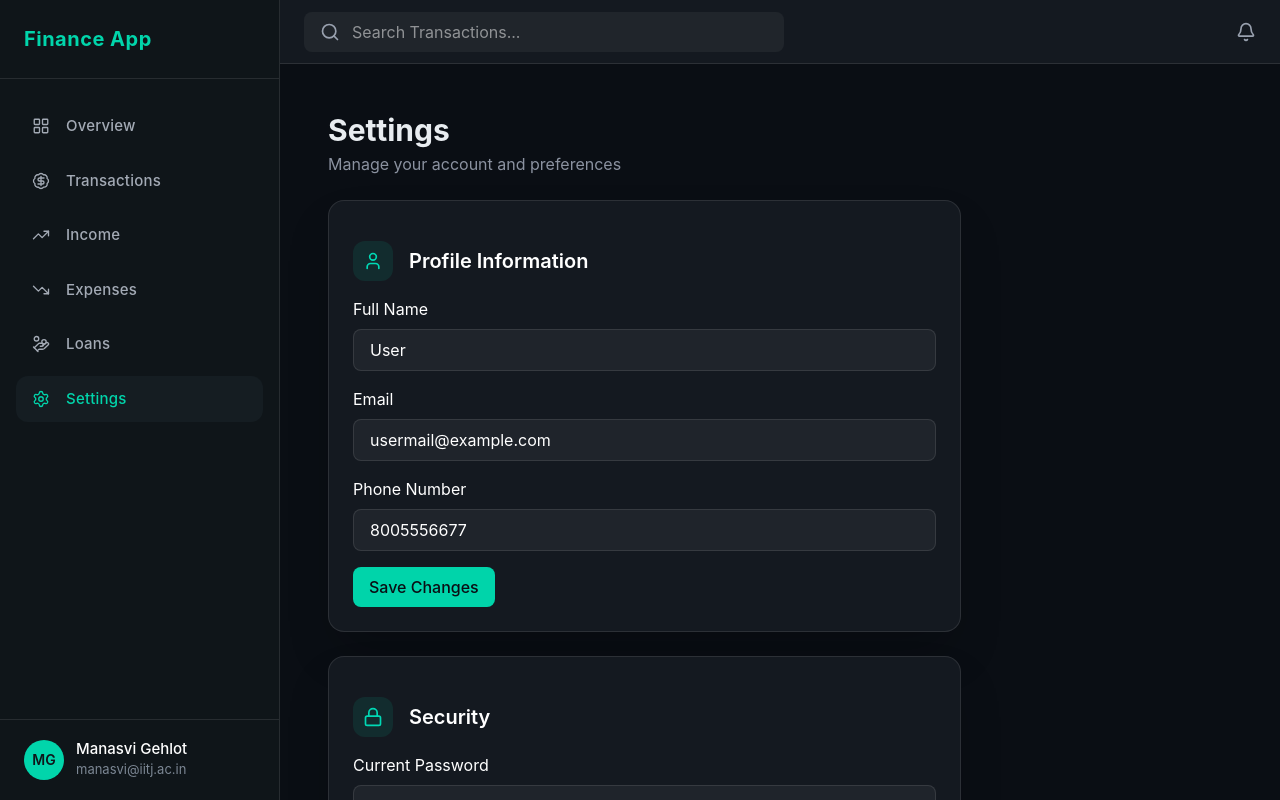
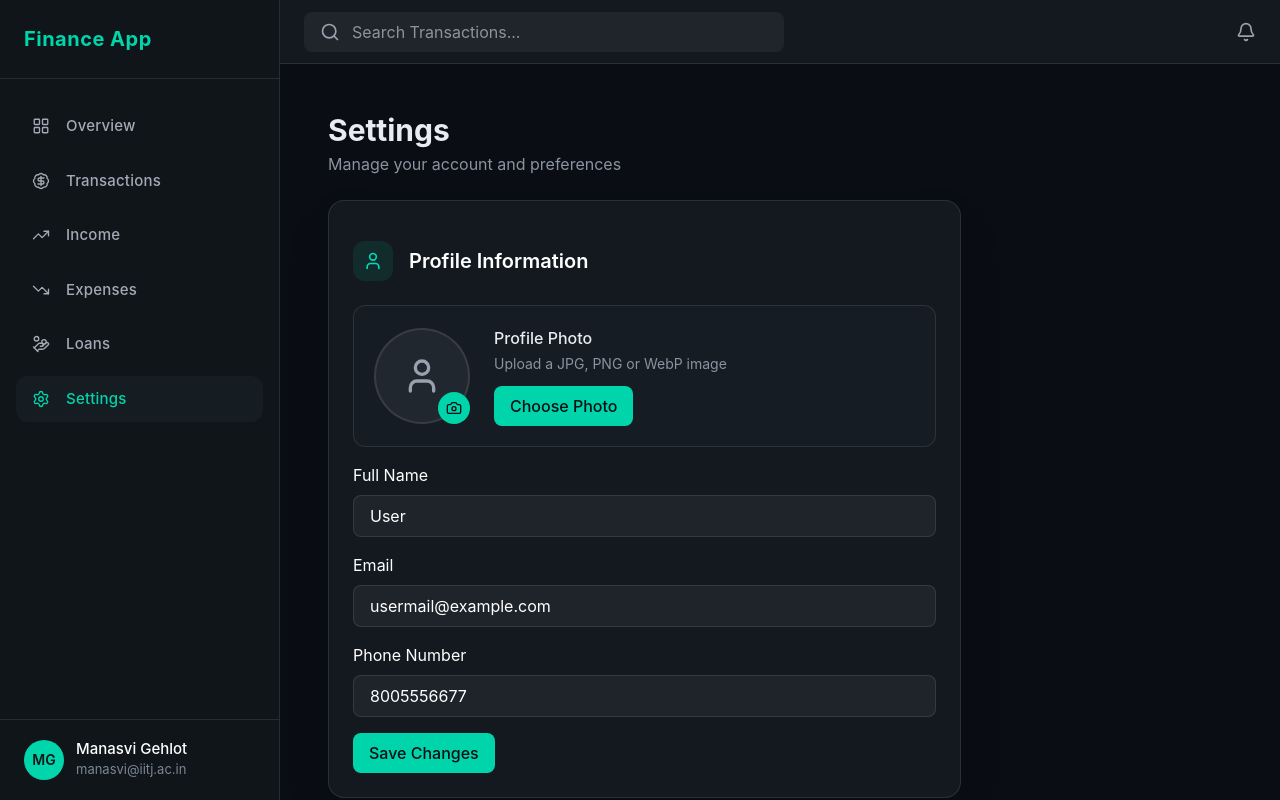
Before and after one commit to Rahul-dev2701/Personal-Finance-Web-App, a React (Vite) app in the folder personal-finance-app/frontend/: page /settings in a window 1280 px wide. Shown: the top 800 px of the page. Built offline with nearby package versions, Linux system fonts and the light colour scheme.

Commit message:
add profile section in settings.jsx

```diff
--- a/personal-finance-app/frontend/src/pages/Settings/Settings.jsx
+++ b/personal-finance-app/frontend/src/pages/Settings/Settings.jsx
@@ -1,7 +1,7 @@
 
 import React from "react";
 import { useState, useEffect } from "react";
-import {User, Lock, Bell, Download, LogOut, Trash2} from "lucide-react"
+import {User, Lock, Bell, Download, LogOut, Trash2, Camera} from "lucide-react"
 import SlidingKnob from "../../components/settings_card";
 
 const userName = "User"
@@ -10,7 +10,12 @@ const userMobile = "8005556677"
 const currPassword = "Idontknow"
 const newPassword = "Iwillneverknow"
 
+
+
 function Settings(){
+
+    const [profilePhoto, setProfilePhoto] = useState(null);
+
     return(
         <div className="p-6">
             {/* top section */}
@@ -29,6 +34,44 @@ function Settings(){
                         <p className="text-xl font-semibold text-foreground">Profile Information</p>
                     </div>
                 </div>
+
+                <div className="flex flex-col gap-4 mt-6">
+                    {/*Profile photo*/}
+                    <div className="border border-white/10 rounded-xl bg-[#161c24] p-5">
+                        <div className="flex items-center gap-6">
+                            <div className="relative">
+                                <div className="w-24 h-24 rounded-full overflow-hidden border-2 border-white/10 bg-[#ffffff0d] flex items-center justify-center">
+                                    {profilePhoto? (<img
+                                        src={URL.createObjectURL(profilePhoto)}
+                                        alt="Profile Photo"
+                                        className="w-full h-full object-cover"
+                                    />): (
+                                        <User size={40} className="text-gray-400"/>
+                                    )}
+                                </div>
+                                <label htmlFor="profilePhoto" className="absolute bottom-0 right-0 w-8 h-8 rounded-full bg-[#00d4aa] flex items-center justify-center cursor-pointer hover:brightness-110">
+                                    <Camera size={16} className="text-[#0a0e14]"/>
+                                </label>
+                            </div>
+
+                            <div>
+                                <h3 className="font-medium text-[#e8ecf0]">
+                                    Profile Photo
+                                </h3>
+                                <p className="text-sm text-[#8b92a0] mt-1">
+                                    Upload a JPG, PNG or WebP image
+                                </p>
+
+                                <label htmlFor="profilePhoto" className="inline-block mt-3 px-4 py-2 rounded-lg bg-[#00d4aa] text-[#0a0e14] font-medium cursor-pointer hover:bg-[#00d4aa]/90 transition-colors">
+                                    Choose Photo
+                                </label>
+
+                                {/* <input id="profilePhoto" type="file" accept="image/*" className="hidden" onChange={(e)=> setProfilePhoto(e.target.files[0])} /> */}
+                            </div>
+                        </div>
+                    </div>
+                </div>
+
                 <div className="flex flex-col gap-4 mt-4">
                     <div className="flex flex-col gap-2">
                         <label htmlFor="name">Full Name</label>
```
